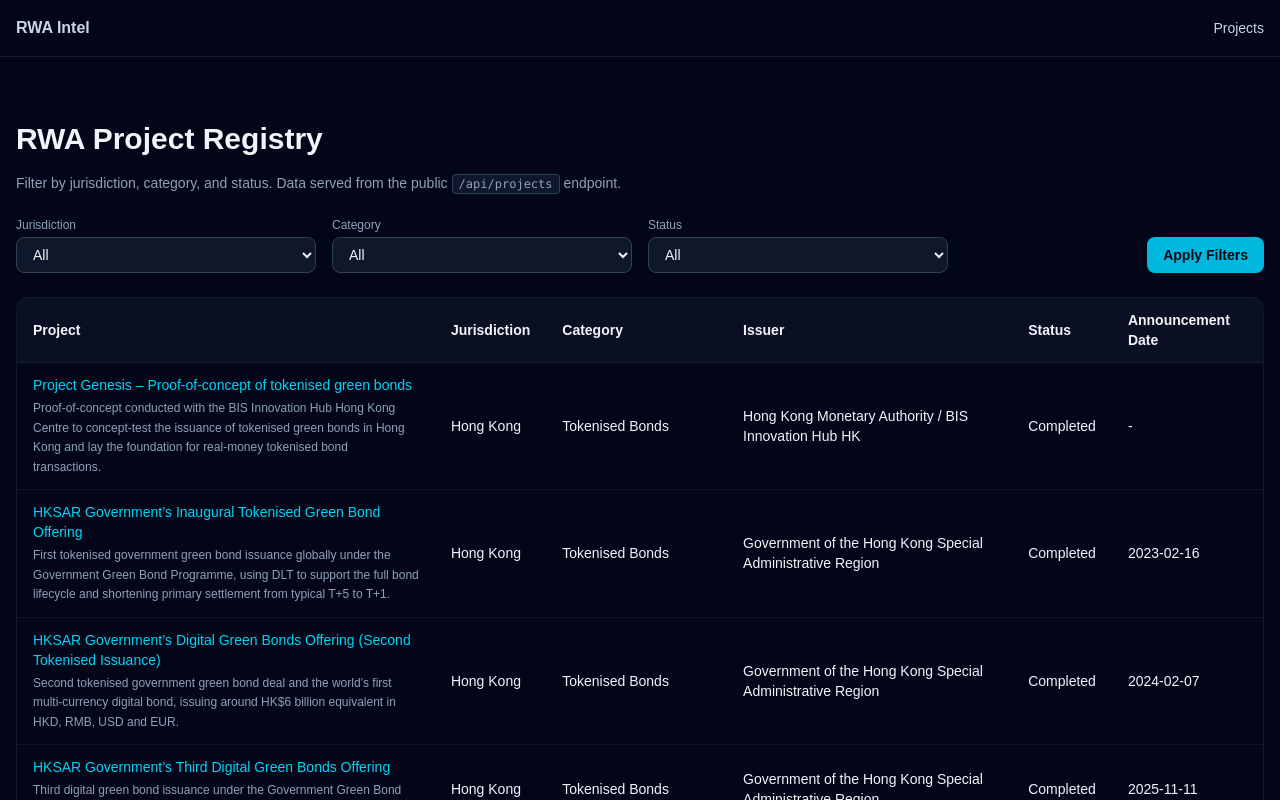
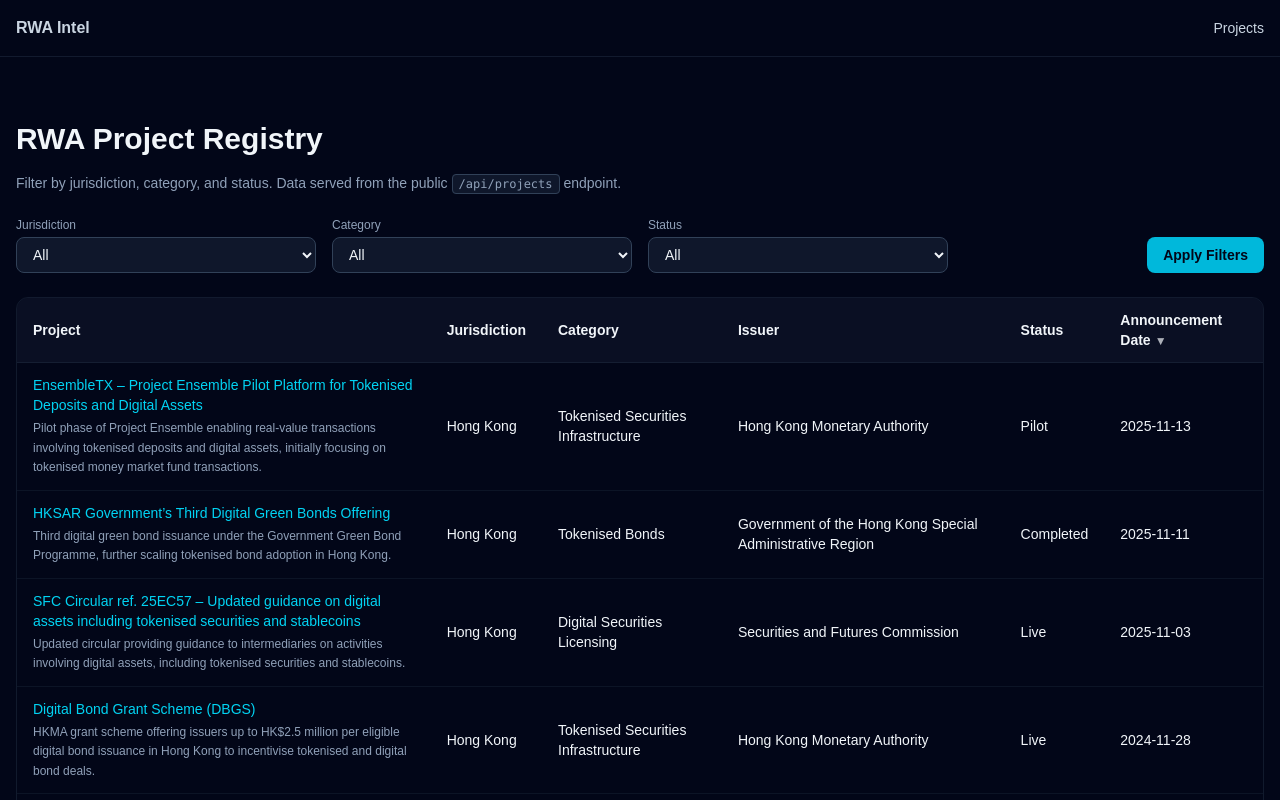
Before and after one commit to KenHuang21/rwa-intel-landing, a Next.js app: page /projects in a window 1280 px wide. Shown: the top 800 px of the page. Built offline with nearby package versions, Linux system fonts and the light colour scheme.

Commit message:
Add announcement date sorting to projects page

```diff
--- a/app/projects/page.tsx
+++ b/app/projects/page.tsx
@@ -44,6 +44,7 @@
   const [jurisdiction, setJurisdiction] = useState("All");
   const [category, setCategory] = useState("All");
   const [status, setStatus] = useState("All");
+const [sortDir, setSortDir] = useState<"asc" | "desc">("desc");
 
   async function fetchProjects() {
     try {
@@ -87,6 +88,12 @@
     fetchProjects();
     // eslint-disable-next-line react-hooks/exhaustive-deps
   }, []);
+
+  const sortedProjects = [...projects].sort((a, b) => {
+    const da = new Date(a.announcement_date || 0).getTime();
+    const db = new Date(b.announcement_date || 0).getTime();
+    return sortDir === "asc" ? da - db : db - da;
+  });
 
   return (
     <div className="mx-auto max-w-7xl px-4 py-16 text-slate-100 bg-slate-950 min-h-screen">
@@ -185,12 +192,20 @@
     <th className="px-4 py-3 text-left">Category</th>
     <th className="px-4 py-3 text-left">Issuer</th>
     <th className="px-4 py-3 text-left">Status</th>
-    <th className="px-4 py-3 text-left">Announcement Date</th>
+    <th
+  className="px-4 py-3 text-left cursor-pointer select-none hover:text-cyan-400"
+  onClick={() => setSortDir(sortDir === "asc" ? "desc" : "asc")}
+>
+  Announcement Date
+  <span className="ml-1 text-xs opacity-70">
+    {sortDir === "asc" ? "▲" : "▼"}
+  </span>
+</th>
   </tr>
 </thead>
 
             <tbody>
-              {projects.map((p) => (
+              {sortedProjects.map((p) => (
                 <tr
                 key={p.project_id}
                 className="border-b border-slate-800/40 hover:bg-slate-900/40 cursor-pointer"
```
